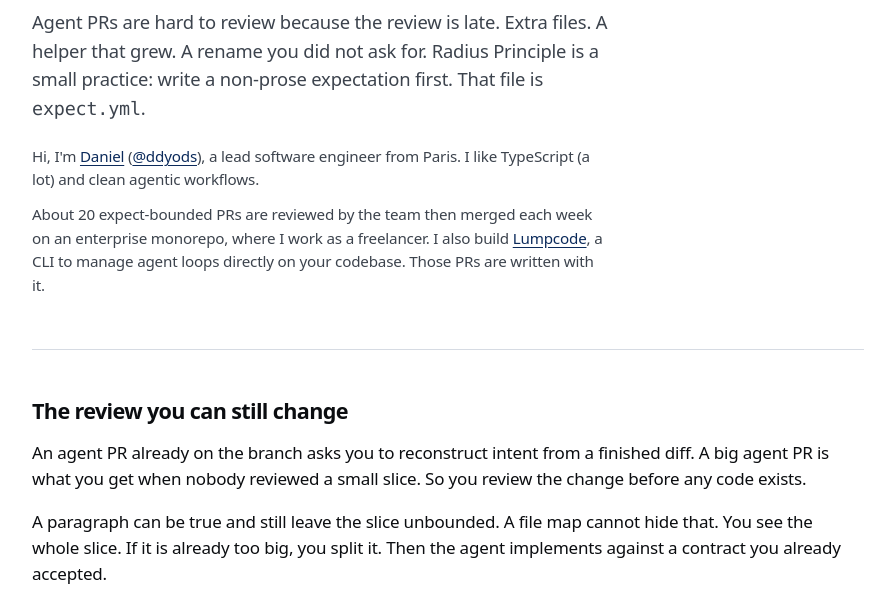
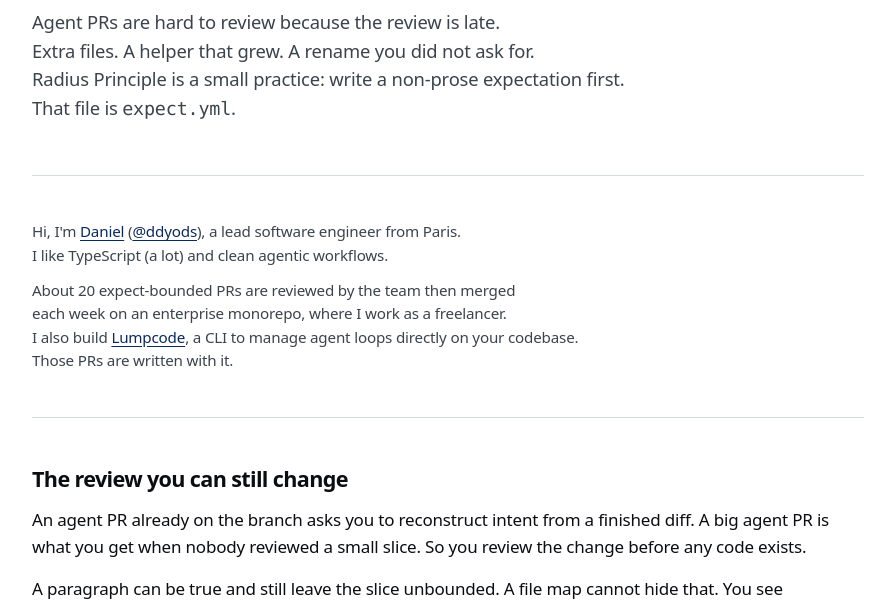
Before and after one commit to Danilouli/radius-principle, a website: page site/index.html in a window 1280 px wide. Shown: the part 216-817 px from the top of the page, without its empty margins (192-1087 px from the left). Drawn offline with Linux system fonts and the light colour scheme.

Commit message:
some updates on bio

```diff
--- a/site/index.html
+++ b/site/index.html
@@ -34,25 +34,24 @@
         <section class="hero" id="top">
           <h1>Review the change before it exists.</h1>
           <p class="lede">
-            Agent PRs are hard to review because the review is late. Extra files.
-            A helper that grew. A rename you did not ask for. Radius Principle
-            is a small practice: write a non-prose expectation first. That file
-            is <code>expect.yml</code>.
+            Agent PRs are hard to review because the review is late.<br />
+            Extra files. A helper that grew. A rename you did not ask for.<br />
+            Radius Principle is a small practice: write a non-prose expectation first.<br />
+            That file is <code>expect.yml</code>.
           </p>
-          <div class="byline">
-            <p>
-              Hi, I'm <a href="https://github.com/danilouli">Daniel</a>
-              (<a href="https://x.com/ddyods">@ddyods</a>), a lead software engineer
-              from Paris. I like TypeScript (a lot) and clean agentic workflows.
-            </p>
-            <p>
-              About 20 expect-bounded PRs are reviewed by the team then merged
-              each week on an enterprise monorepo, where I work as a freelancer.
-              I also build <a href="https://lumpcode.com">Lumpcode</a>, a CLI to
-              manage agent loops directly on your codebase. Those PRs are written
-              with it.
-            </p>
-          </div>
+        </section>
+
+        <section class="byline">
+          <p>
+            Hi, I'm <a href="https://github.com/danilouli">Daniel</a>
+            (<a href="https://x.com/ddyods">@ddyods</a>), a lead software engineer from Paris.<br />
+            I like TypeScript (a lot) and clean agentic workflows.
+          </p>
+          <p>
+            About 20 expect-bounded PRs are reviewed by the team then merged each week on an enterprise monorepo, where I work as a freelancer.<br />
+            I also build <a href="https://lumpcode.com">Lumpcode</a>, a CLI to manage agent loops directly on your codebase.<br />
+            Those PRs are written with it.
+          </p>
         </section>
 
         <section>
@@ -130,7 +129,7 @@ files:
             </li>
             <li>
               <span class="n">4</span>
-              <span><code>/radius:drift</code> measures what missed: extra files, blown size, a listed symbol that did not move. Not a general code review.</span>
+              <span><code>/radius:drift</code> measures what missed: extra files, blown size, a listed symbol that did not move. Not&nbsp;a&nbsp;general code review.</span>
             </li>
           </ol>
           <p class="note">
--- a/site/styles.css
+++ b/site/styles.css
@@ -123,20 +123,19 @@ h1 {
 
 .lede {
   margin: 0;
-  max-width: 36rem;
+  max-width: 40rem;
   color: var(--muted);
   font-size: 1.15rem;
 }
 
 .byline {
-  margin: 1.35rem 0 0;
-  max-width: 36rem;
   color: var(--muted);
   font-size: 0.95rem;
 }
 
 .byline p {
   margin: 0;
+  max-width: 40rem;
 }
 
 .byline p + p {
@@ -156,9 +155,19 @@ section {
   padding-top: 2.75rem;
 }
 
+p,
+li {
+  text-wrap: pretty;
+}
+
 p {
   margin: 0 0 1rem;
   overflow-wrap: break-word;
+}
+
+.lede,
+.byline p {
+  text-wrap: balance;
 }
 
 p:last-child {
```
